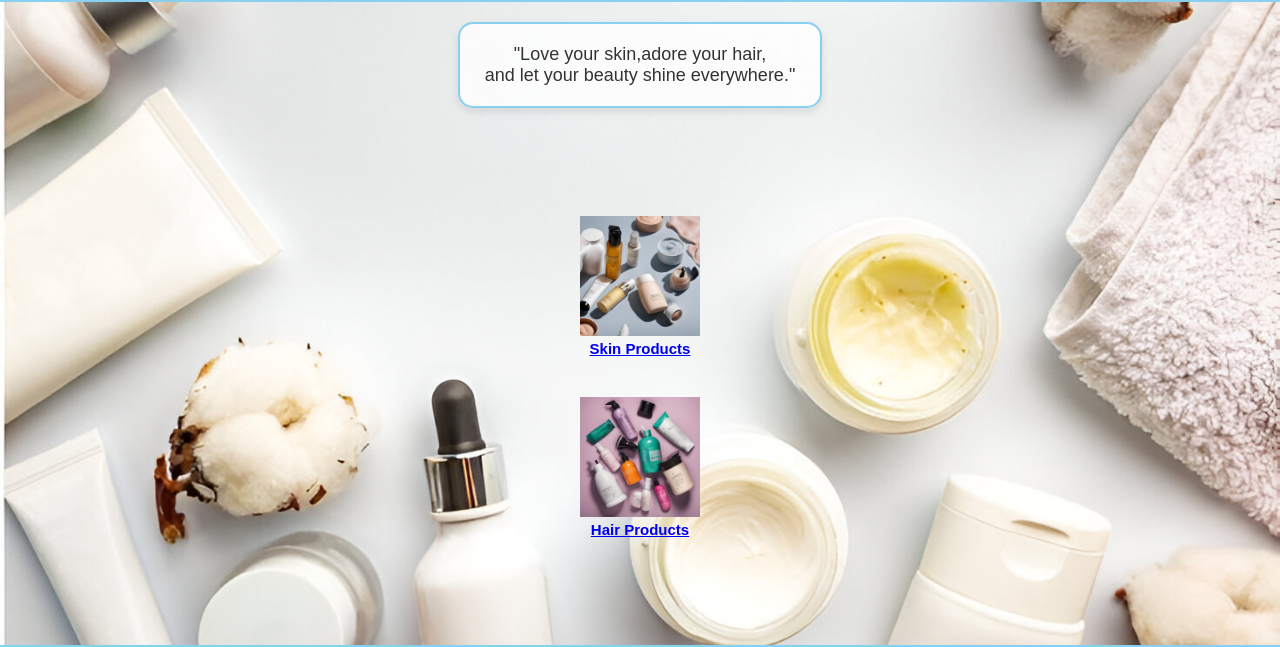
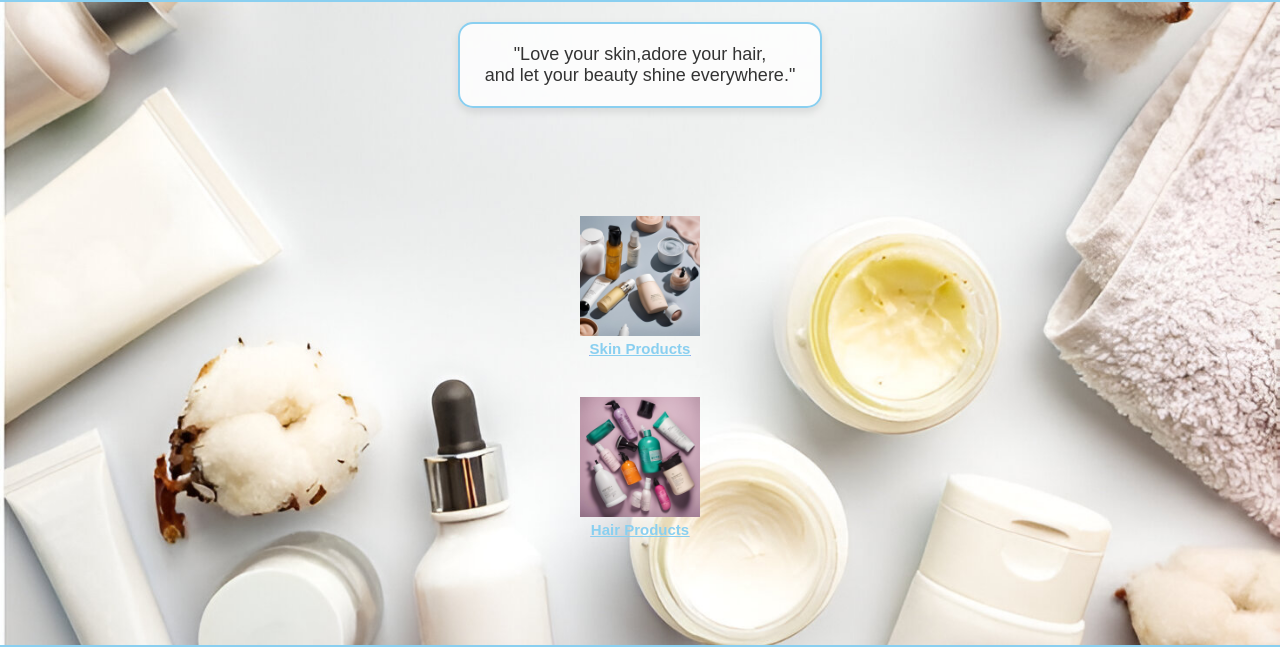
Before and after one commit to SkinPearls/Skin-Pearls, a plain HTML site: page index.html in a window 1280 px wide. Shown: the part 112-759 px from the top of the page. Drawn offline with nearby package versions, Linux system fonts and the light colour scheme.

Commit message:
Add files via upload

```diff
--- a/styles.css
+++ b/styles.css
@@ -127,6 +127,22 @@ main {
 
 .option h3 {
     font-size: 15px; /* Adjusted font size for options */
+    color: #89cff0
+    text-decoration-color: #89cff0; /* Replace with your desired underline color */
+
+}
+/* Change the color of the text and underline under the first image (Skin Products) */
+.option:first-child h3 {
+    color: #89cff0; /* Replace with your desired text color */
+    text-decoration: underline; /* Apply underline */
+    text-decoration-color: #89cff0; /* Replace with your desired underline color */
+}
+
+/* Change the color of the text and underline under the second image (Hair Products) */
+.option:nth-child(2) h3 {
+    color: #89cff0; /* Replace with your desired text color */
+    text-decoration: underline; /* Apply underline */
+    text-decoration-color: #89cff0; /* Replace with your desired underline color */
 }
 .price {
 margin-top: 10px;
```
